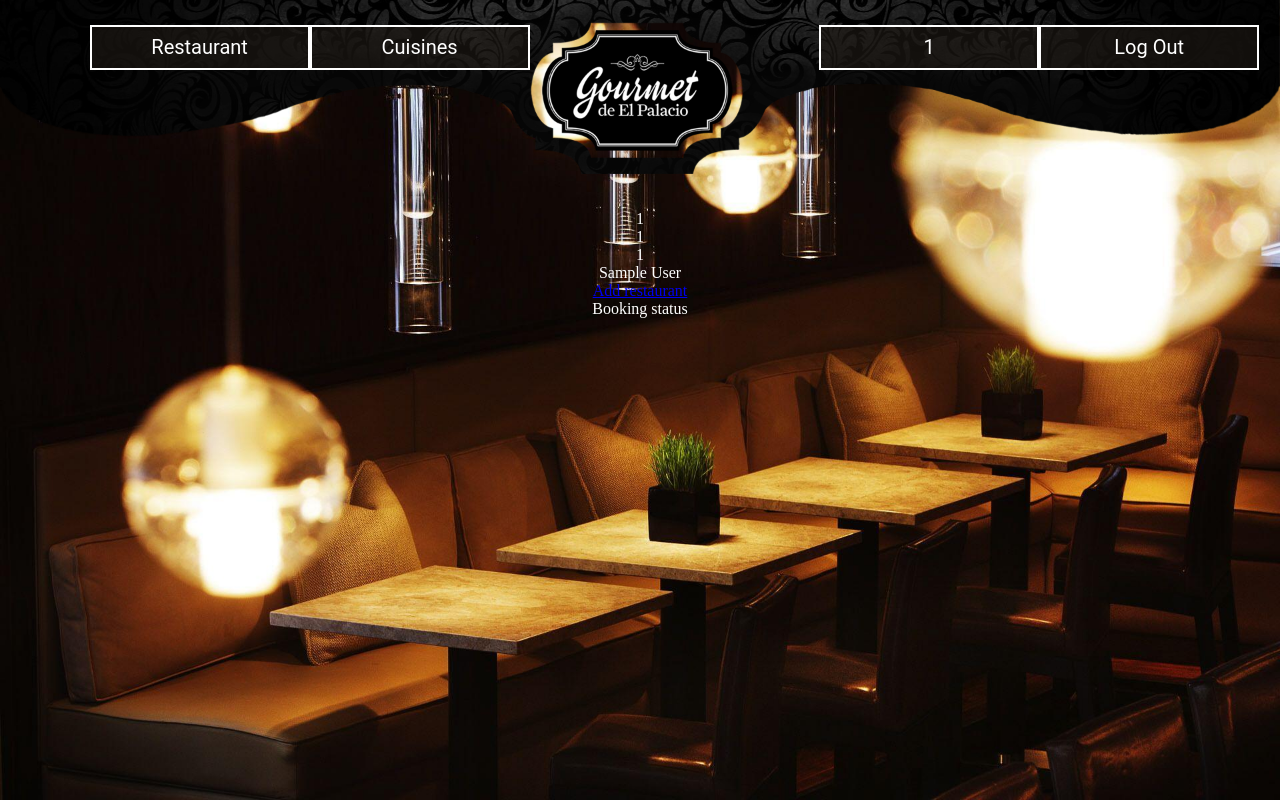
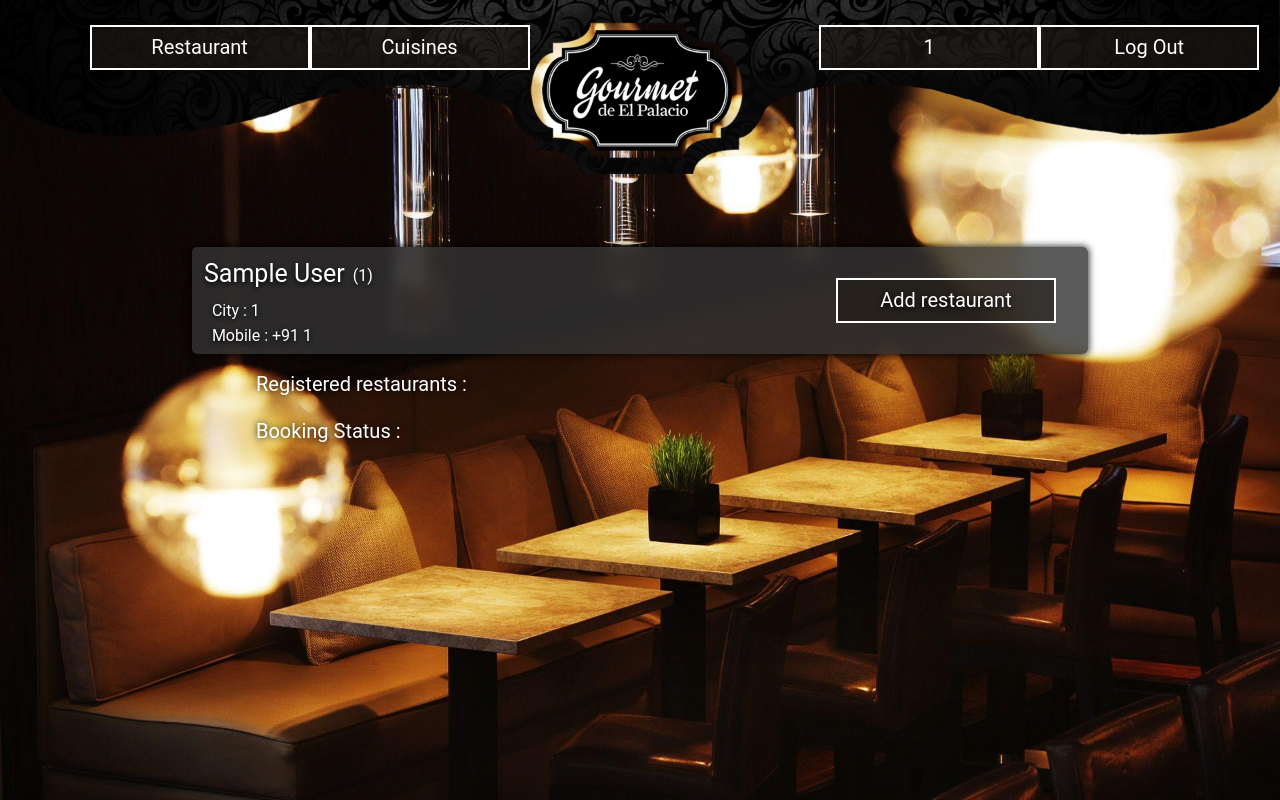
Before and after one commit to shivansh1010/Gourmet, a PHP site: page /user.php in a window 1280 px wide. Run offline with PHP 8.4, Linux system fonts and the light colour scheme; the visitor is signed in with stand-in values (Sample User, id 1); data that the repository does not hold is empty.

Commit message:
user page done

```diff
--- a/css/user.css
+++ b/css/user.css
@@ -0,0 +1,63 @@
+.bodytrbg .field .name {
+    text-align: left;
+    vertical-align: middle;
+    font-family: "Roboto", sans-serif;
+    text-transform: none;
+    font-style: normal;
+    position: relative;
+    /* border: 0; */
+    color: #fff;
+}
+.bodytrbg .field .userid {
+    text-align: left;
+    vertical-align: middle;
+    font-family: "Roboto", sans-serif;
+    text-transform: none;
+    font-style: normal;
+    position: relative;
+    padding:10px;
+    padding-top:15px;
+    /* border: 0; */
+    color: #fff;
+}
+
+.bodytrbg .name{
+   font-size: 25px;
+   text-transform: uppercase;
+   position: relative;
+   float: left;
+   padding: 8px;
+   padding-bottom: 2px;
+   height: 25px;
+}
+
+.bodytrbg .mobile{
+   padding-bottom: 7px;
+}
+
+.labelhead{
+        /*background-color: rgba(0,0,0,0.5);*/
+        text-shadow: 0px 0px 7px rgba(0,0,0,1);
+        text-align: center;
+        vertical-align: middle;
+        font-family: "Roboto", sans-serif;
+        font-style: normal;
+        font-size: 20px;
+        width:60%;
+        text-align:left;
+        margin-bottom: 5px;
+        position: relative;
+        color: #fff;
+        text-decoration: none;
+}
+.restro{
+    width: 60%;
+    margin:0px;
+}
+.restro:hover{
+	box-shadow: 0px 10px 30px 5px rgba(0, 0, 0, 0.8);
+    width:65%;
+}
+.styledanchor{
+    margin-right: 5px;
+}
--- a/user.php
+++ b/user.php
@@ -33,41 +33,78 @@
     if ( !isset($_SESSION['u_id'])) {
       header('Location: '.'/Gourmet#login');
     }
+        $id = $_SESSION['u_id'];
+
+    echo '<br>';
+  //echo "$nm";
+  echo '<div class="bodytrbg"><div style="background:rgba(50,50,50,0.8);border-radius: 5px;">';
+  echo '<table border=0 cellpadding=2>';
+
+  echo '<tr>';
+  echo '<td class="field"><div class="field name">'.$_SESSION['u_name'].'</div><div class="userid">  ('.$_SESSION['u_id'].')</div></td>';
+  echo '<td rowspan=3 style="padding-right: 25px;"><a class="styledanchor" href="./add_rest_form.php?u_id="'.$id.'>Add restaurant</a></td>';
+  echo '</tr><tr>';
+  echo '<td class="field city">&nbsp;&nbsp;&nbsp;&nbsp;City : '.$_SESSION['u_city'].' </td>';
+  echo '</tr><tr>';
+  echo '<td class="field mobile">&nbsp;&nbsp;&nbsp;&nbsp;Mobile : +91 '.$_SESSION['u_mobno'].' </td>';
+  echo '</tr>';
+
+  echo '</table>';
+  echo '</div></div>';
 
     // echo $_SESSION['u_name']; have to work on this
-    echo $_SESSION['u_id'].'<br>';
-    echo $_SESSION['u_city'].'<br>';
-    echo $_SESSION['u_mobno'].'<br>';
-    echo $_SESSION['u_name'].'<br>';
+    echo '<br>';
 
-    $id = $_SESSION['u_id'];
 
-	$q = "SELECT r.id, r.name, r.address, r.city FROM restaurant r, owner o WHERE '$id' = o.u_id AND o.r_id = r.id";
+	$q = "SELECT r.id, r.name, r.address, r.city, r.star, r.veg_nonveg FROM restaurant r, owner o WHERE '$id' = o.u_id AND o.r_id = r.id ORDER BY r.name;";
 	//print($q);
     $result = mysqli_query($link,$q);
+    echo '<div class="labelhead">Registered restaurants : </div>';
 
-    while($row = mysqli_fetch_row($result)){
-		echo $row[1].' - '.$row[2].' - '.$row[3].' - ';
-		echo '<a href="./restaurant.php?r_id='.$row[0].'">Edit Menu</a><br>';
+    while($row = mysqli_fetch_array($result,MYSQLI_ASSOC)){
+
+        $nm=$row['name'];
+        echo '<div class="bodytrbg restro"><div style="background:rgba(50,50,50,0.8);border-radius: 5px;"><a href=search.php?search_type=restaurant&keyword='.$nm.'>';
+        echo '<table border=0 cellpadding=2>';
+        echo '<tr>';
+        echo '<td  class="field name">'.$row["name"].'  ('.$row["veg_nonveg"].')</td>';
+        $piclen = 40*$row["star"];
+        echo '<td rowspan=2 class="field starttd" ><div class="star" style="width:'.$piclen.'px;"></div></td>';
+        echo '<td rowspan=2 width="230px" ><a class="styledanchor"  href="./restaurant.php?r_id='.$row['id'].'">Edit Menu</a></td>';
+        echo '</tr><tr>';
+        echo '<td colspan=2 class="field address">&nbsp;&nbsp;'.$row["address"].', '.$row["city"].'</td>';
+        echo '</tr></table>';
+        echo '</a></div></div>';
 	}
-  echo '<a href="./add_rest_form.php?u_id="'.$id.'>Add restaurant</a>';
 
-  echo '<br>Booking status';
-	$q = "SELECT * FROM books WHERE '$id' = u_id ORDER BY date DESC";
+    $q = "SELECT r.name,qnty,start_time,end_time,date FROM books b, restaurant r WHERE '$id' = b.u_id AND r.id = b.r_id ORDER BY date DESC";
   $result = mysqli_query($link,$q);
+
+  echo '<br><div class="labelhead">Booking Status : </div>';
   if(!$result){
     print("Somthing somewhere went wrong<br>".$q.'<br>'.mysqli_error($link));
   }
 
-  echo '<table>';
-  while( $row = mysqli_fetch_row($result) ){
-    echo '<tr>';
-    foreach($row as $key => $value){
-      echo '<td>'.$value.'</td>';
-    }
-    echo '</tr>';
+  while( $row = mysqli_fetch_array($result,MYSQLI_ASSOC) ){
+
+      echo '<div class="bodytrbg restro"><div style="background:rgba(50,50,50,0.8);border-radius: 5px;">';
+      echo '<table border=0 cellpadding=2>';
+
+      echo '<tr>';
+      echo '<td class="field"><div class="field name">'.$row["name"].'</div><div class="userid">  ('.$row['date'].')</div></td>';
+      echo '</tr><tr>';
+      echo '<td class="field city">&nbsp;&nbsp;&nbsp;&nbsp;Seats : '.$row['qnty'].' </td>';
+      echo '</tr><tr>';
+      echo '<td class="field mobile" style="text-transform:none;">&nbsp;&nbsp;&nbsp;&nbsp;Time : '.$row['start_time'].' to '.$row['end_time'].' </td>';
+      echo '</tr>';
+
+      echo '</table>';
+      echo '</div></div>';
+
+        // echo $_SESSION['u_name']; have to work on this
+
+
   }
-  echo '</table>';
   ?>
 </div>
  <br><br>
```
